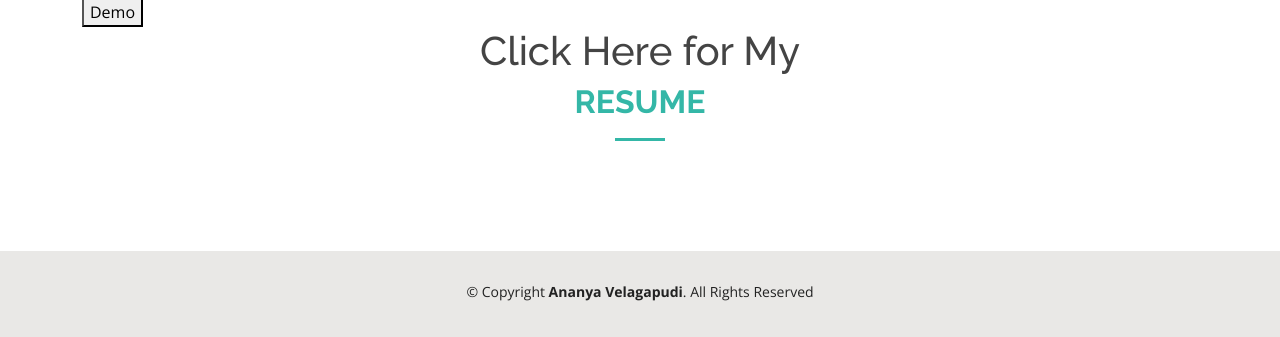
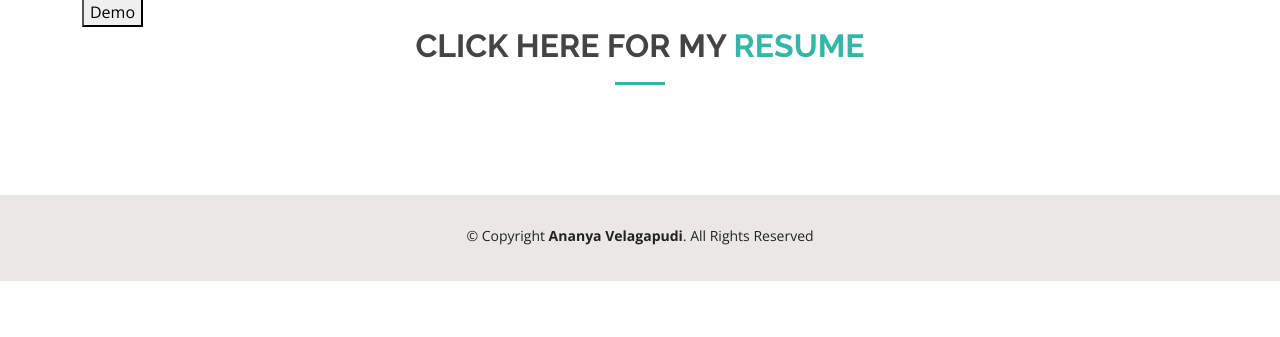
Before and after one commit to Ananya-999/Ananya-999.github.io, a plain HTML site: page about.html in a window 1280 px wide. Shown: the part 1449-1786 px from the top of the page. After the commit the page ends 1730 px from the top, so only its background shows below. Drawn offline with nearby package versions, Linux system fonts and the light colour scheme.

Commit message:
Update about.html

```diff
--- a/about.html
+++ b/about.html
@@ -304,7 +304,7 @@
 <!--      </div>-->
 <!--    </section>&lt;!&ndash; End Testimonials Section &ndash;&gt;-->
 
-           <div class='section-title'> <h1> Click Here for My </h1> <h2> <a href="resume.html">Resume</a> </h2> </div>
+           <div class='section-title'> <h2> Click Here for My <a href="resume.html">Resume</a> </h2> </div>
 
   </main><!-- End #main -->
 
@@ -315,11 +315,6 @@
         &copy; Copyright <strong><span>Ananya Velagapudi</span></strong>. All Rights Reserved
       </div>
       <div class="credits">
-        <!-- All the links in the footer should remain intact. -->
-        <!-- You can delete the links only if you purchased the pro version. -->
-        <!-- Licensing information: https://bootstrapmade.com/license/ -->
-        <!-- Purchase the pro version with working PHP/AJAX contact form: https://bootstrapmade.com/kelly-free-bootstrap-cv-resume-html-template/ -->
-<!--        Designed by <a href="https://bootstrapmade.com/">BootstrapMade</a>-->
       </div>
     </div>
   </footer><!-- End  Footer -->
```
